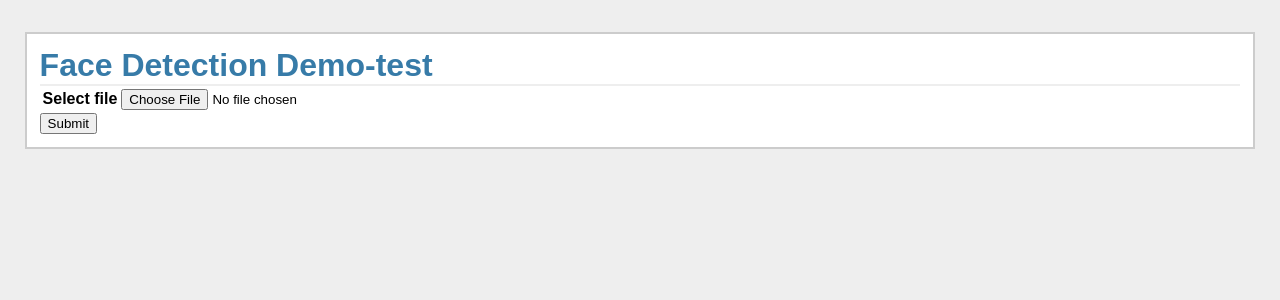
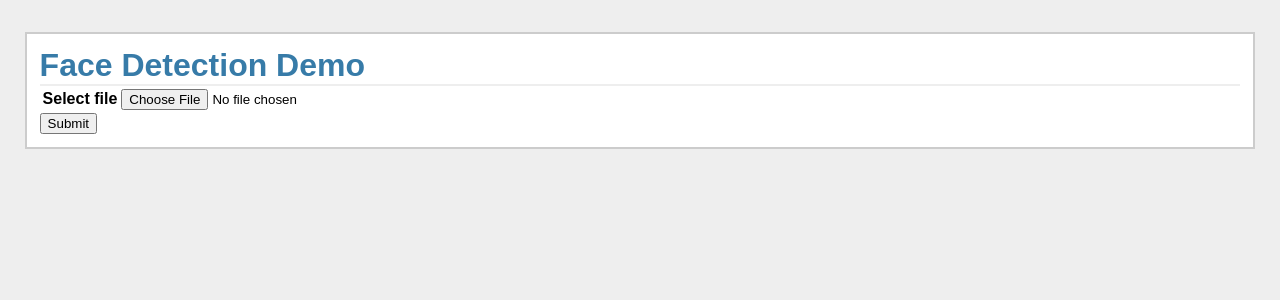
Before and after one commit to jyoshise/face-demo, a Flask app: page / in a window 1280 px wide. Shown: the top 300 px of the page. Run offline with Flask 2, Linux system fonts and the light colour scheme; lists and menus that the app fills with data are empty.

Commit message:
Update layout.html

```diff
--- a/templates/layout.html
+++ b/templates/layout.html
@@ -1,11 +1,11 @@
 <!doctype html>
 <html>
   <head>
-    <title>Face Detection Demo! </title>
+    <title>Face Detection Demo</title>
   </head>
   <link rel=stylesheet type=text/css href="{{ url_for('static', filename='style.css') }}">
   <div class=page>
-    <h1>Face Detection Demo-test</h1>
+    <h1>Face Detection Demo</h1>
     <form action="/upload" method="POST" enctype=multipart/form-data>
       <table>
         <tr>
```
